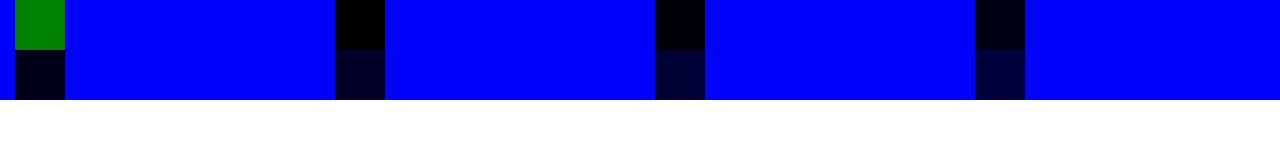
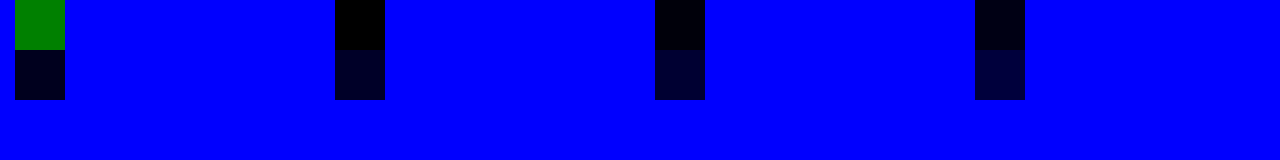
Before and after one commit to IronHeart7334/JavascriptReference, a website: page public_html/index.html in a window 1280 px wide. Drawn offline with nearby package versions, Linux system fonts and the light colour scheme.

Commit message:
now how do I make the grid fill the full screen height?

```diff
--- a/public_html/index.html
+++ b/public_html/index.html
@@ -10,10 +10,11 @@ and open the template in the editor.
         <meta charset="UTF-8">
         <meta name="viewport" content="width=device-width, initial-scale=1.0, shrink-to-fit=no">
         <link rel="stylesheet" href="https://stackpath.bootstrapcdn.com/bootstrap/4.3.1/css/bootstrap.min.css" integrity="sha384-ggOyR0iXCbMQv3Xipma34MD+dH/1fQ784/j6cY/iJTQUOhcWr7x9JvoRxT2MZw1T" crossorigin="anonymous">
+        <link rel="stylesheet" href="style/index.css">
         <script src="https://ajax.googleapis.com/ajax/libs/jquery/3.4.1/jquery.min.js"></script>
     </head>
     <body>
-        <div id= "body" class="container-fluid">
+        <div id= "body" class="container-fluid h-100">
 
         </div>
         <!--
--- a/public_html/scripts/components/components.js
+++ b/public_html/scripts/components/components.js
@@ -22,7 +22,7 @@ class Component{
             $("body").append(newEle);
             selection = this.select();
         }
-
+        //selection.addClass("w-100 h-100");
 
         this.element = document.getElementById(id);
         //console.log(this.element);
@@ -68,9 +68,11 @@ class Container extends Component{
         let curCell;
         for(let row = 0; row < rows; row++){
             currRow = $(`<div id=\"${this.id + "-row-" + row}\" class=\"row\"></div>`);
+            //currRow.addClass("w-100 h-100");
             this.select().append(currRow);
             for(let col = 0; col < cols; col++){
                 curCell = $(`<div id=\"${this.id + "-" + row + "-" + col}\" class=\"col\"></div>`);
+                //curCell.addClass("w-100 h-100");
                 currRow.append(curCell);
             }
         }
--- /dev/null
+++ b/public_html/style/index.css
@@ -0,0 +1,3 @@
+html,body {
+  height: 100%;
+}
```
